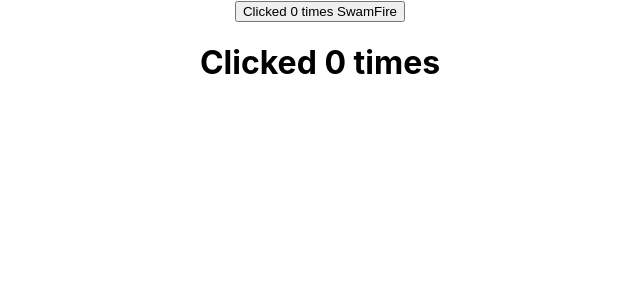
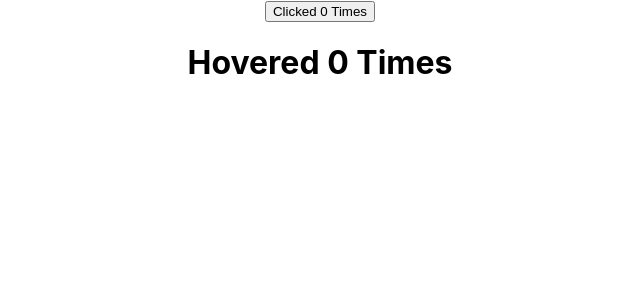
Before and after one commit to pmswami/React, a React (Create React App) app in the folder hello-world/: page / in a window 1280 px wide. Shown: the top 300 px of the page, without its empty margins (320-960 px from the left). Built offline with nearby package versions, Linux system fonts and the light colour scheme.

Commit message:
Added renderProps

```diff
--- a/hello-world/src/App.js
+++ b/hello-world/src/App.js
@@ -30,13 +30,28 @@ import Hero from './components/Hero';
 import ErrorBoundary from './components/ErrorBoundary';
 import ClickCounter from './components/ClickCounter';
 import HoverCounter from './components/HoverCounter';
+import ClickCounter2 from './components/ClickCounter2';
+import HoverCounter2 from './components/HoverCounter2';
+import Counter2 from './components/Counter2';
 
 
 function App() {
   return (
     <div className="App">
-      <ClickCounter name="SwamFire"/>
-      <HoverCounter/>
+      <Counter2
+        render={(count, incrementCount)=>(
+          <ClickCounter2 count={count} incrementCount={incrementCount}/>
+        )}
+      />
+      <Counter2
+        render={(count, incrementCount)=>{
+          return <HoverCounter2 count={count} incrementCount={incrementCount}/>
+        }}
+      />
+      {/* <ClickCounter2/> */}
+      {/* <HoverCounter2/> */}
+      {/* <ClickCounter name="SwamFire"/> */}
+      {/* <HoverCounter/> */}
       {/* <ErrorBoundary>
         <Hero heroName="Batman"/>
       </ErrorBoundary> */}
--- /dev/null
+++ b/hello-world/src/components/ClickCounter2.js
@@ -0,0 +1,26 @@
+import React, { Component } from 'react'
+
+export class ClickCounter2 extends Component {
+    // constructor(props) {
+    //   super(props)
+
+    //   this.state = {
+    //      count: 0
+    //   }
+    // }
+    // incrementCount = ()=>{
+    //     this.setState(prevState =>{
+    //         return {count: prevState.count+1}
+    //     })
+    // }
+  render() {
+    return (
+      <div>
+        <button
+            onClick={this.props.incrementCount}>Clicked {this.props.count} Times</button>
+      </div>
+    )
+  }
+}
+
+export default ClickCounter2
--- /dev/null
+++ b/hello-world/src/components/Counter2.js
@@ -0,0 +1,25 @@
+import React, { Component } from 'react'
+
+class Counter2 extends Component {
+    constructor(props) {
+      super(props)
+
+      this.state = {
+         count: 0
+      }
+    }
+    incrementCount = ()=>{
+        this.setState(prevState =>{
+            return {count: prevState.count+1}
+        })
+    }
+  render() {
+    return (
+      <div>
+        {this.props.render(this.state.count, this.incrementCount)}
+      </div>
+    )
+  }
+}
+
+export default Counter2
--- /dev/null
+++ b/hello-world/src/components/HoverCounter2.js
@@ -0,0 +1,27 @@
+import React, { Component } from 'react'
+
+class HoverCounter2 extends Component {
+    // constructor(props) {
+    //   super(props)
+
+    //   this.state = {
+    //      count: 0
+    //   }
+    // }
+    // incrementCount = ()=>{
+    //     this.setState(prevState =>{
+    //         return {count: prevState.count+1}
+    //     })
+    // }
+  render() {
+    return (
+      <div>
+        <h1 onMouseOver={this.props.incrementCount}>
+            Hovered {this.props.count} Times
+        </h1>
+      </div>
+    )
+  }
+}
+
+export default HoverCounter2
```
